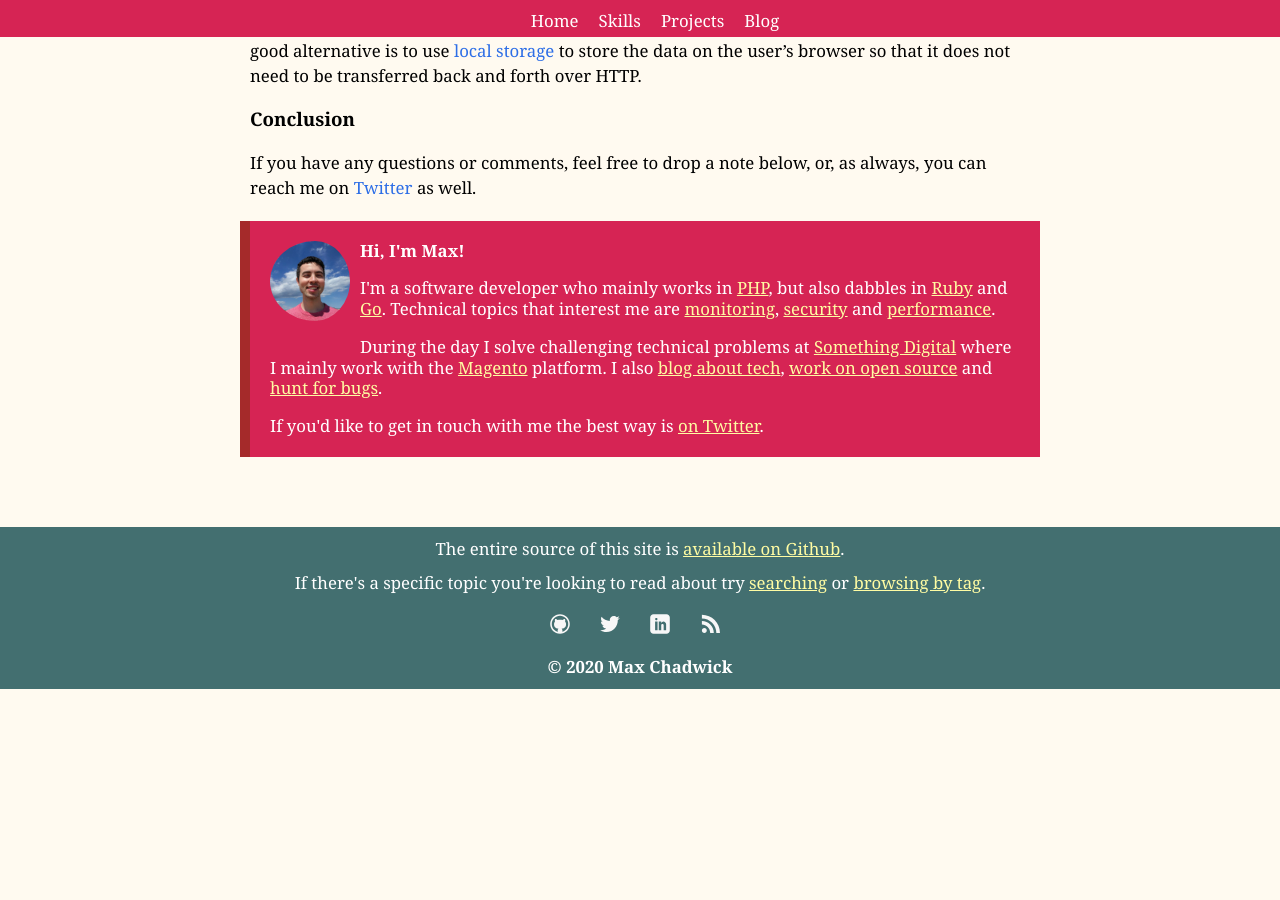
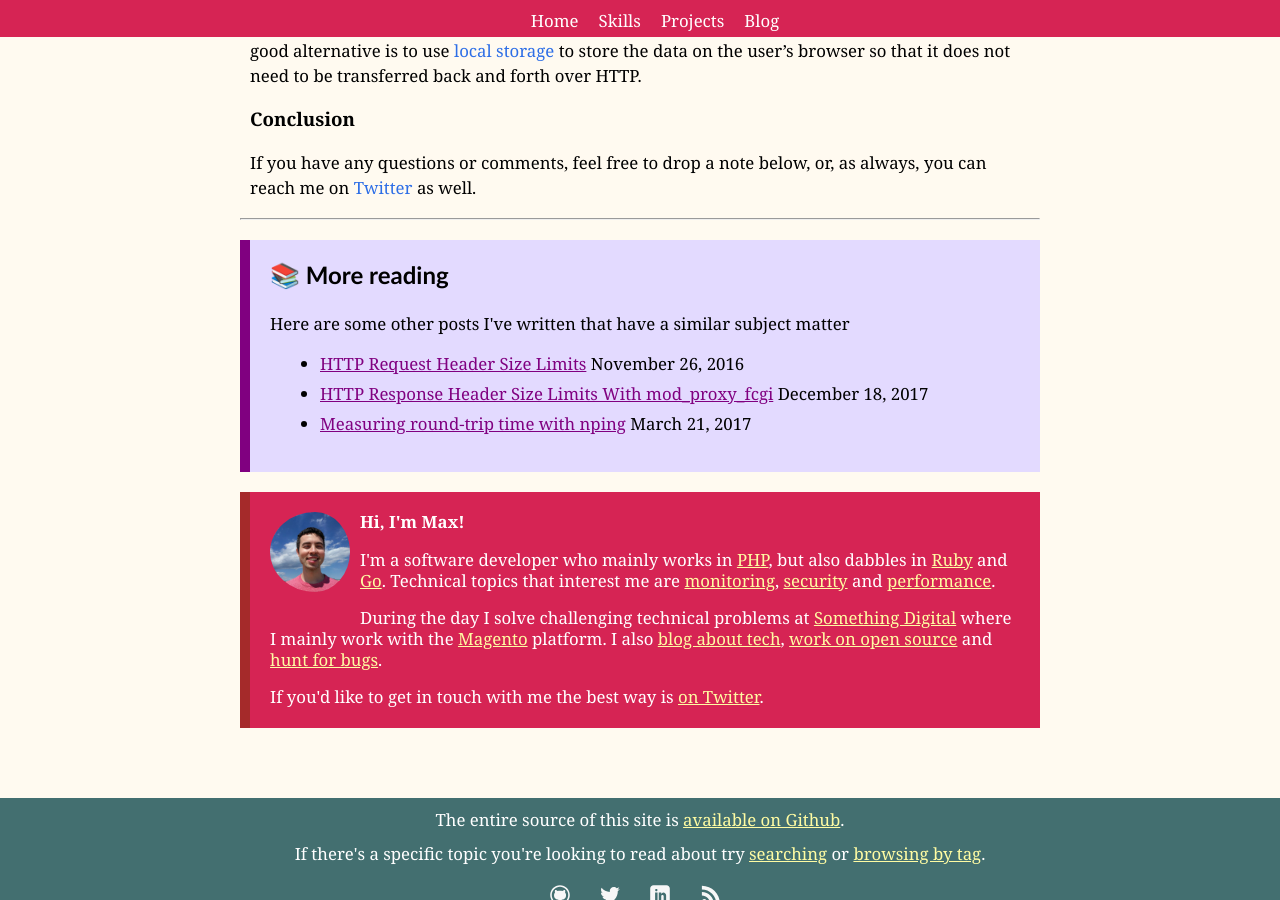
Before and after one commit to mpchadwick/mpchadwick.github.io, a Jekyll site: the page built from _posts/2017-01-24-http-response-header-size-limits.md, in a window 1280 px wide and 900 px high, scrolled down 1743 px. Built offline with Jekyll 4.4.1, drawn with Linux system fonts in a browser that asks for light colours; emoji names are drawn with the system emoji font; comment, search, counter and statistics services are not loaded; before the commit the page ends 2432 px from its top, so only the background shows below that.

Commit message:
Related posts

```diff
--- a/_posts/2017-01-24-http-response-header-size-limits.md
+++ b/_posts/2017-01-24-http-response-header-size-limits.md
@@ -6,6 +6,10 @@ date: January 24, 2017
 image:
 tags: [Sysadmin, Security, Debugging, Networking]
 ad: domain-clamp-ad-b.html
+related_posts:
+- "HTTP Request Header Size Limits"
+- "HTTP Response Header Size Limits With mod_proxy_fcgi"
+- "Measuring round-trip time with nping"
 ---
 
 A while back I published a post about [HTTP request header size limits]({{site.url}}/blog/http-request-header-size-limits). At the time, I had just finished remediating an issue where requests were being blocked by a WAF for exceeding the "max header size" policy.
```
